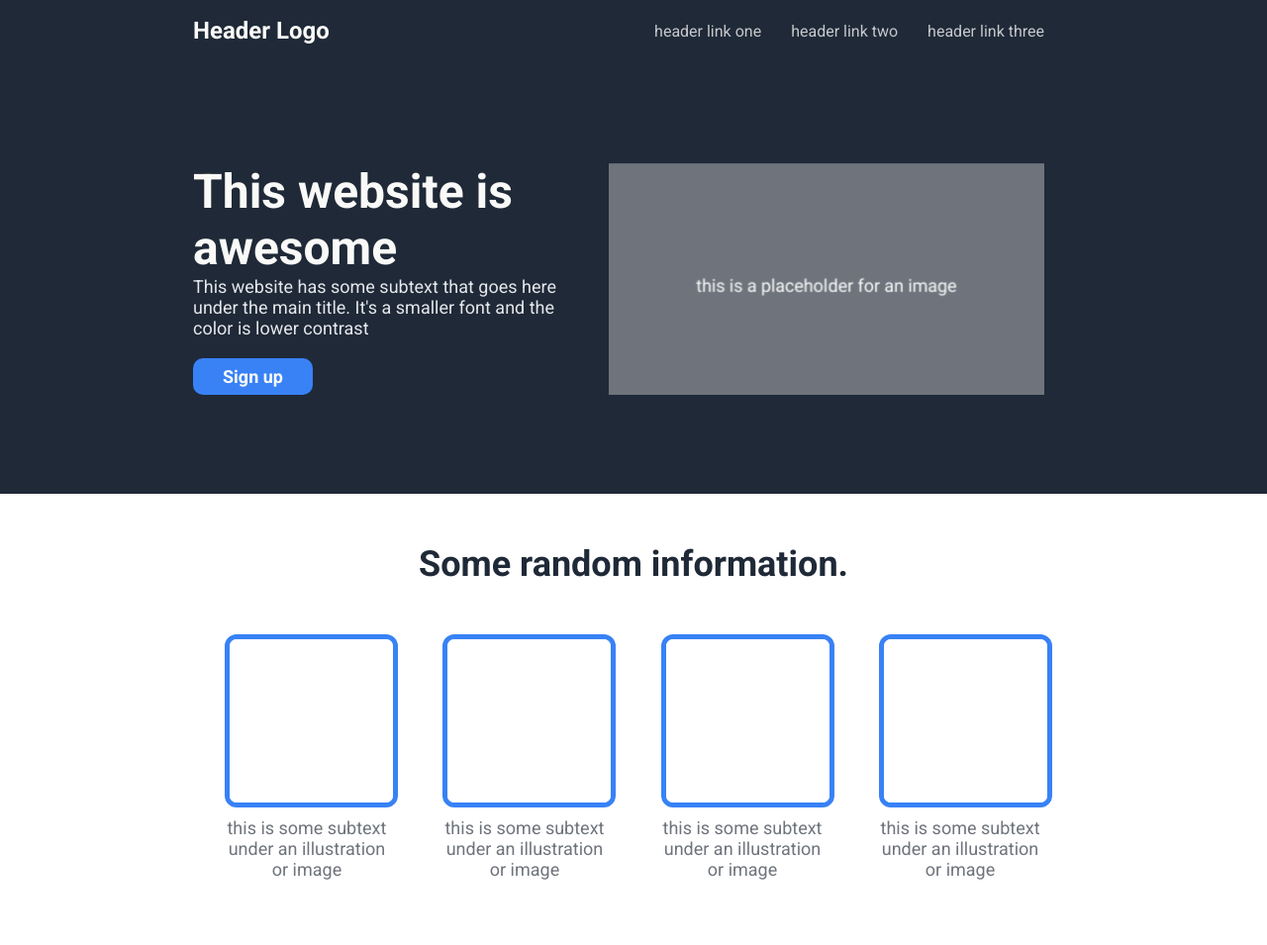
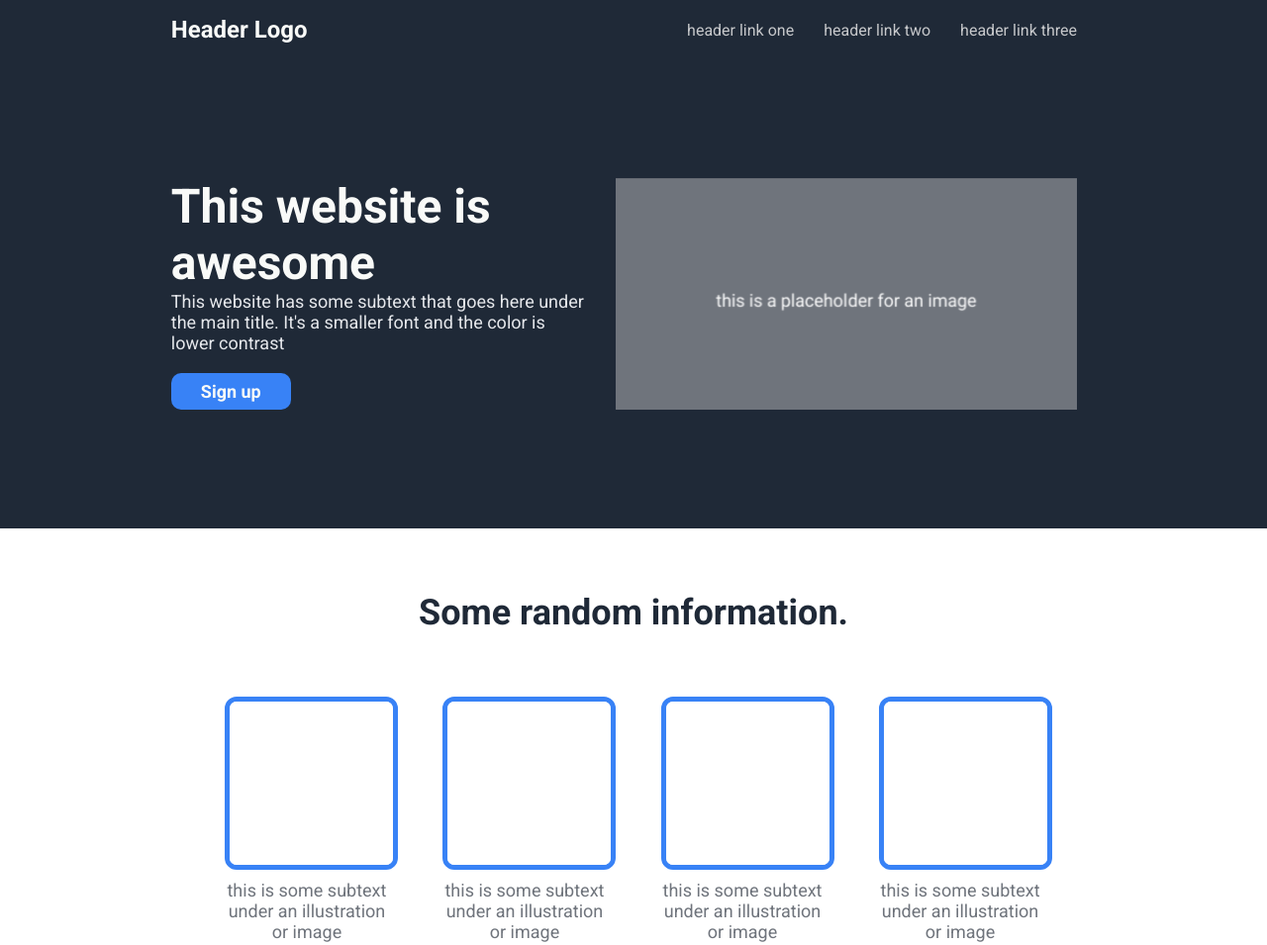
Before and after one commit to TimSchwietzke/TOP_Landing_Page, a plain HTML site: page index.html in a window 1280 px wide. Shown: the top 955 px of the page at 99% size. Drawn offline with Linux system fonts and the light colour scheme.

Commit message:
Change margins gaps and paddings to relative

```diff
--- a/css/styles.css
+++ b/css/styles.css
@@ -25,8 +25,16 @@ body {
   display: flex;
   justify-content: space-between;
   align-items: center;
-  margin: 0px 225px 0px 195px;
-  padding-top: 17px;
+  margin: 0 15vw 0 13.5vw;
+  padding: 2vh 0vw;
+}
+
+.headerbody {
+  display: flex;
+  margin: 15vh 15vw 0 13.5vw;
+  justify-content: space-around;
+  padding-bottom: 15vh;
+  gap: 2vw;
 }
 
 ul {
@@ -69,14 +77,6 @@ a {
   min-width: 0;
 }
 
-.headerbody {
-  display: flex;
-  margin: 120px 225px 0px 195px;
-  justify-content: space-around;
-  padding-bottom: 100px;
-  gap: 20px;
-}
-
 img {
   width: 100%;
   height: 100%;
@@ -105,7 +105,8 @@ img {
 .information {
   display: flex;
   flex-direction: column;
-  padding-bottom: 100px;
+  padding: 11vh 8vw;
+  padding-top: 0;
 }
 
 .info-header {
@@ -114,7 +115,7 @@ img {
   font-size: 36px;
   font-weight: 900;
   color: #1F2937;
-  padding: 50px;
+  padding: 8vh;
 }
 
 .info-body {
```
